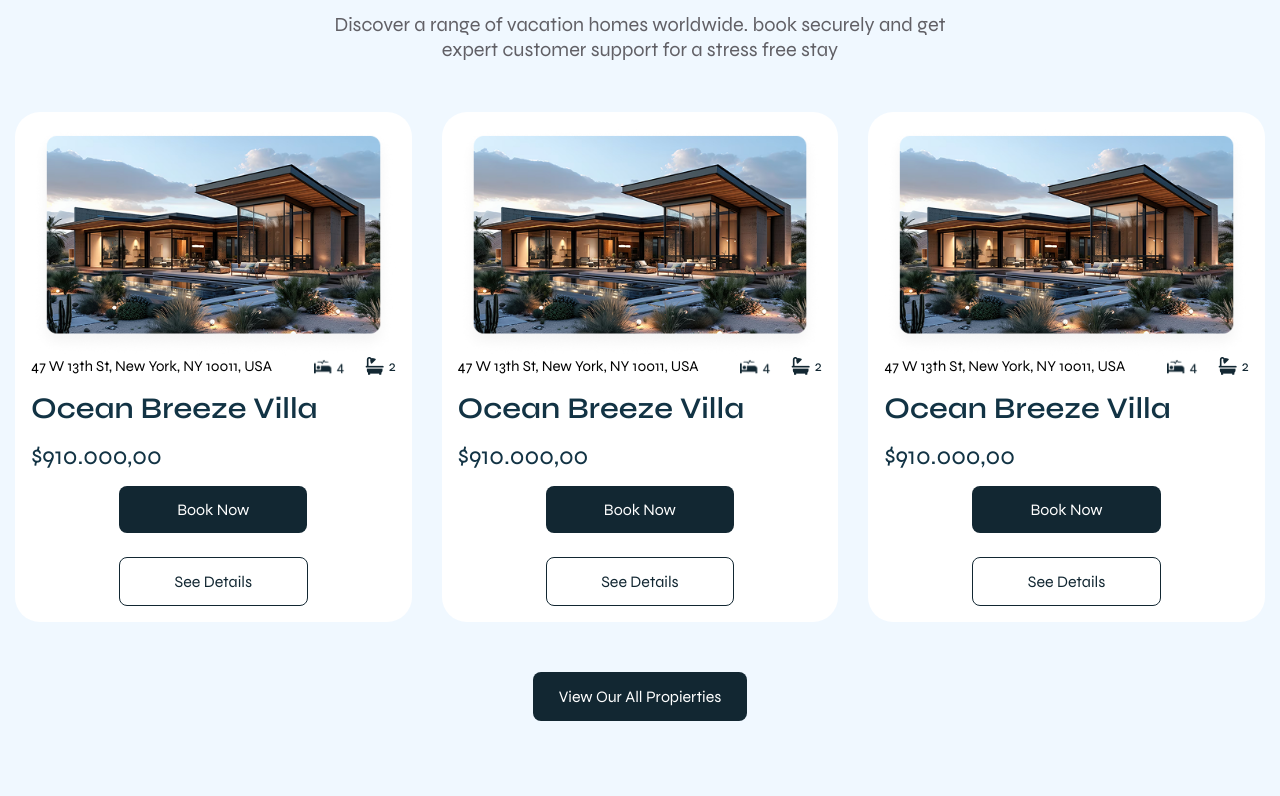
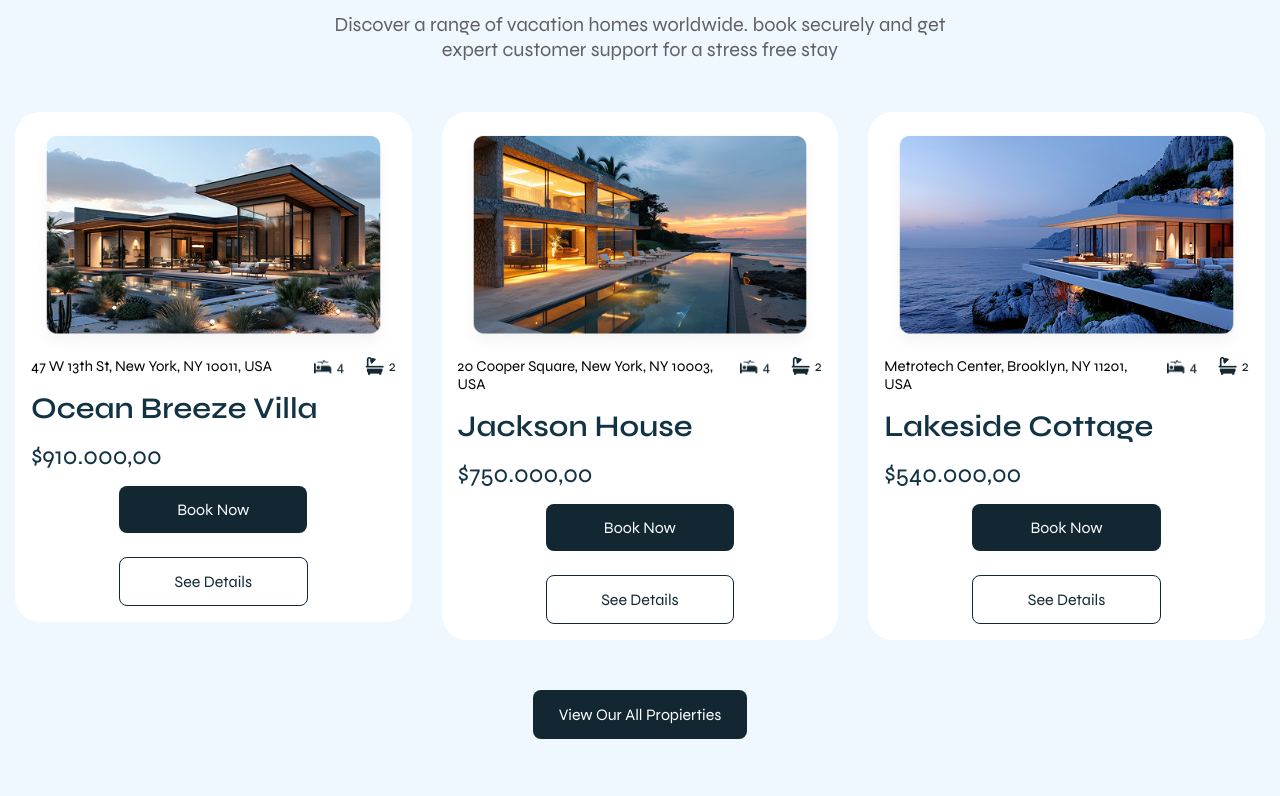
Before and after one commit to BiswajitMakhal/PL-live-count, a plain HTML site: page index.html in a window 1280 px wide. Shown: the part 944-1740 px from the top of the page. Drawn offline with nearby package versions, Linux system fonts and the light colour scheme; a web font is replaced by a local one.

Commit message:
second-commit

```diff
--- a/css/style.css
+++ b/css/style.css
@@ -538,7 +538,7 @@ ul>li>a:hover::after {
 
 /* live count section */
 .live-section {
-    padding-block:5px 80px;
+    padding-block: 5px 80px;
 }
 
 .center {
@@ -597,6 +597,8 @@ ul>li>a:hover::after {
 }
 
 @media screen and (max-width:992px) {
+
+    /* header section */
     .nav-collapse {
         display: none;
         text-align: center;
@@ -607,6 +609,7 @@ ul>li>a:hover::after {
         transition: ease-in 9000ms;
         transform: translateY(210px);
         background: var(--secondary-color);
+        font-size: 15px;
     }
 
     .nav-toggler {
@@ -647,6 +650,10 @@ ul>li>a:hover::after {
         margin-top: 40px;
         background: var(--primary-color);
         color: var(--secondary-color);
+    }
+
+    .contact-btn {
+        padding: 15px 20px;
     }
 
     .nav-logo>a>img {
@@ -701,9 +708,10 @@ ul>li>a:hover::after {
     }
 
     /* method to find house section */
-    .house-section{
+    .house-section {
         padding: 40px 0;
     }
+
     .col-50 {
         width: 100%;
     }
@@ -715,8 +723,9 @@ ul>li>a:hover::after {
     .house-content>p {
         font-size: 15px;
     }
+
     /* blog section */
-    .blog-section{
+    .blog-section {
         padding: 40px 0;
     }
 
@@ -735,6 +744,11 @@ ul>li>a:hover::after {
 
 @media screen and (max-width:576px) {
 
+    /* header-section */
+    .nav-collapse {
+        font-size: 12px;
+    }
+
     /* hero section */
     h1 {
         font-size: 35px;
@@ -748,9 +762,10 @@ ul>li>a:hover::after {
 
 
     /* property section */
-    h2{
-        font-size:25px ;
+    h2 {
+        font-size: 25px;
     }
+
     .col-4 {
         width: 100%;
     }
--- a/index.html
+++ b/index.html
@@ -128,15 +128,15 @@
                 <div class="col-4">
                     <div class="card">
                         <div class="card-img">
-                            <img src="./Assets/property-1.png" alt="">
+                            <img src="./Assets/property-2.png" alt="">
                         </div>
                         <div class="place">
-                            <p>47 W 13th St, New York, NY 10011, USA</p>
+                            <p>20 Cooper Square, New York, NY 10003, USA</p>
                             <img src="./Assets/sleep.png" alt="">
                             <img src="./Assets/basin.png" alt="">
                         </div>
-                        <div class="title title-ocean">Ocean Breeze Villa</div>
-                        <div class="amount">$910.000,00</div>
+                        <div class="title title-ocean">Jackson House</div>
+                        <div class="amount">$750.000,00</div>
                         <div class="btn">
                             <a class="primary-btn" href="#">Book Now</a>
                             <a class="secondary-btn" href="#">See Details</a>
@@ -146,15 +146,15 @@
                 <div class="col-4">
                     <div class="card">
                         <div class="card-img">
-                            <img src="./Assets/property-1.png" alt="">
+                            <img src="./Assets/property-3.png" alt="">
                         </div>
                         <div class="place">
-                            <p>47 W 13th St, New York, NY 10011, USA</p>
+                            <p>Metrotech Center, Brooklyn, NY 11201, USA</p>
                             <img src="./Assets/sleep.png" alt="">
                             <img src="./Assets/basin.png" alt="">
                         </div>
-                        <div class="title title-ocean">Ocean Breeze Villa</div>
-                        <div class="amount">$910.000,00</div>
+                        <div class="title title-ocean">Lakeside Cottage</div>
+                        <div class="amount">$540.000,00</div>
                         <div class="btn">
                             <a class="primary-btn" href="#">Book Now</a>
                             <a class="secondary-btn" href="#">See Details</a>
```
